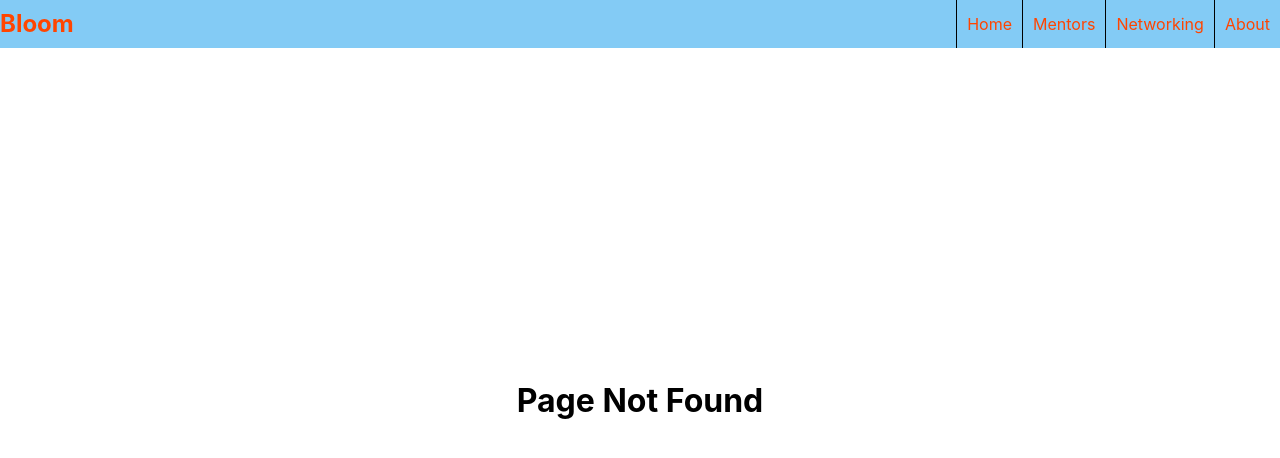
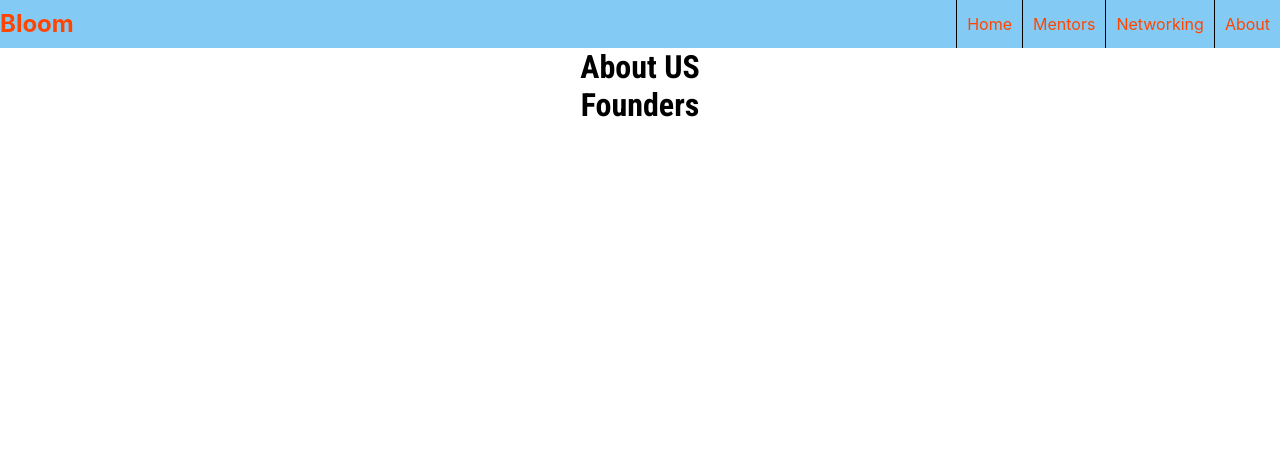
Before and after one commit to gianna-miranda/bloom, a React (Create React App) app in the folder bloom/: page /about in a window 1280 px wide. Before the commit this address led to /404. Shown: the top 458 px of the page. Built offline with nearby package versions, Linux system fonts and the light colour scheme.

Commit message:
started about page

```diff
--- a/bloom/src/App.js
+++ b/bloom/src/App.js
@@ -5,8 +5,8 @@ import "./main.scss";
 import Navbar from "./Components/NavBar/Navbar"
 import Home from "./pages/Home/Home"
 import Mentor from "./pages/Mentor/Mentor"
+import About from "./pages/About/About"
 import NotFound from "./pages/NotFound/NotFound"
-
 
 function App() {
   return (
@@ -16,11 +16,10 @@ function App() {
       <Switch>
         <Route path="/" exact component={Home} />
         <Route path="/mentors" exact component={Mentor}/>
+        <Route path="/about" exact component={About}/>
         <Route path="/404" component={NotFound}/>
         <Redirect to="/404" />
       </Switch>
-      {/* <Route path="/" />
-      <Route path="/" /> */}
       </div>
     </Router>
   );
--- a/bloom/src/pages/About/About.jsx
+++ b/bloom/src/pages/About/About.jsx
@@ -0,0 +1,26 @@
+import React from 'react'
+import './about.scss'
+
+const About = () =>{
+    const people = []
+    function Person(name, about, image){
+        this.name = name
+        this.about = about
+        this.image = image
+        people.push(this)
+    }
+    return(
+        <div id="about">
+            <div className="title">
+                <h1 className="title-text">About US</h1>
+            </div>
+            <div className="title">
+                <h1 className="title-text">Founders</h1>
+            </div>
+
+
+        </div>
+    )
+}
+
+export default About
--- /dev/null
+++ b/bloom/src/pages/About/about.scss
@@ -0,0 +1,5 @@
+@import '../../Components/cssUtils.scss';
+
+#about{
+    text-align: center;
+}
```
